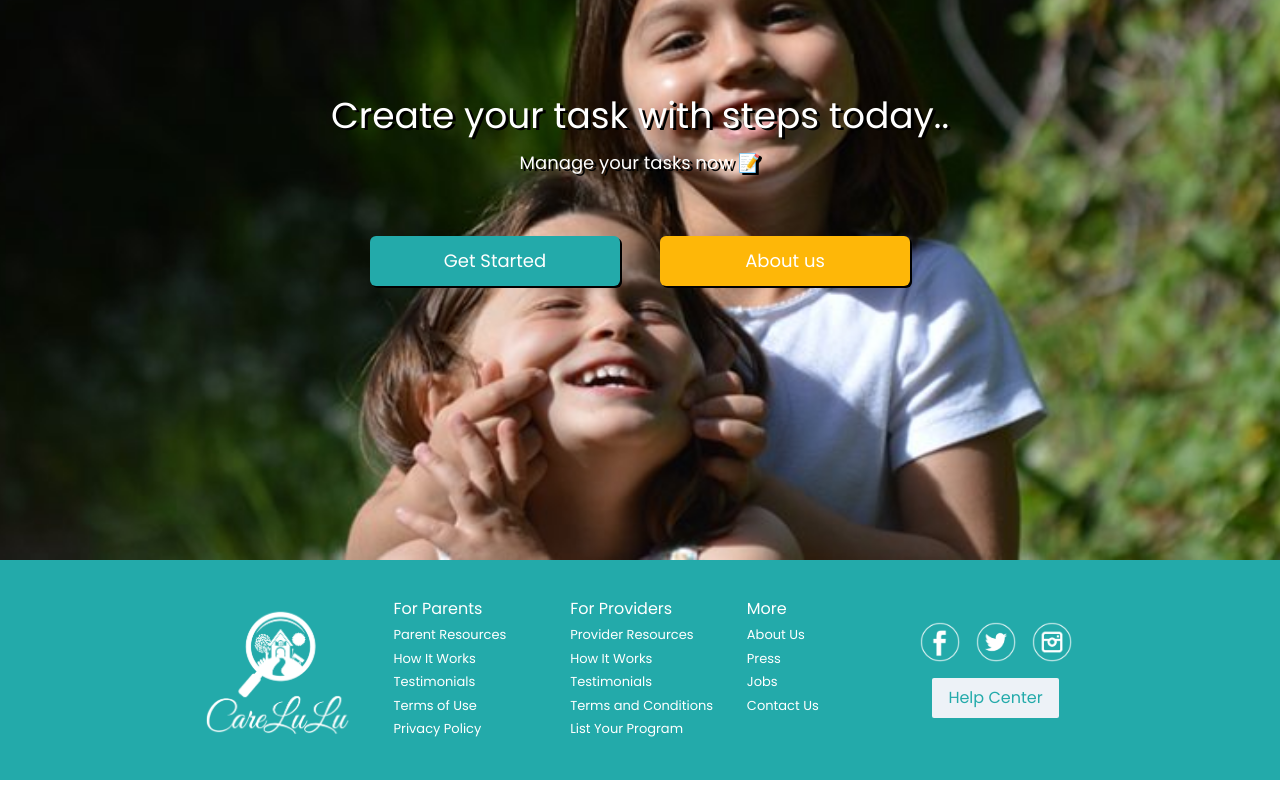
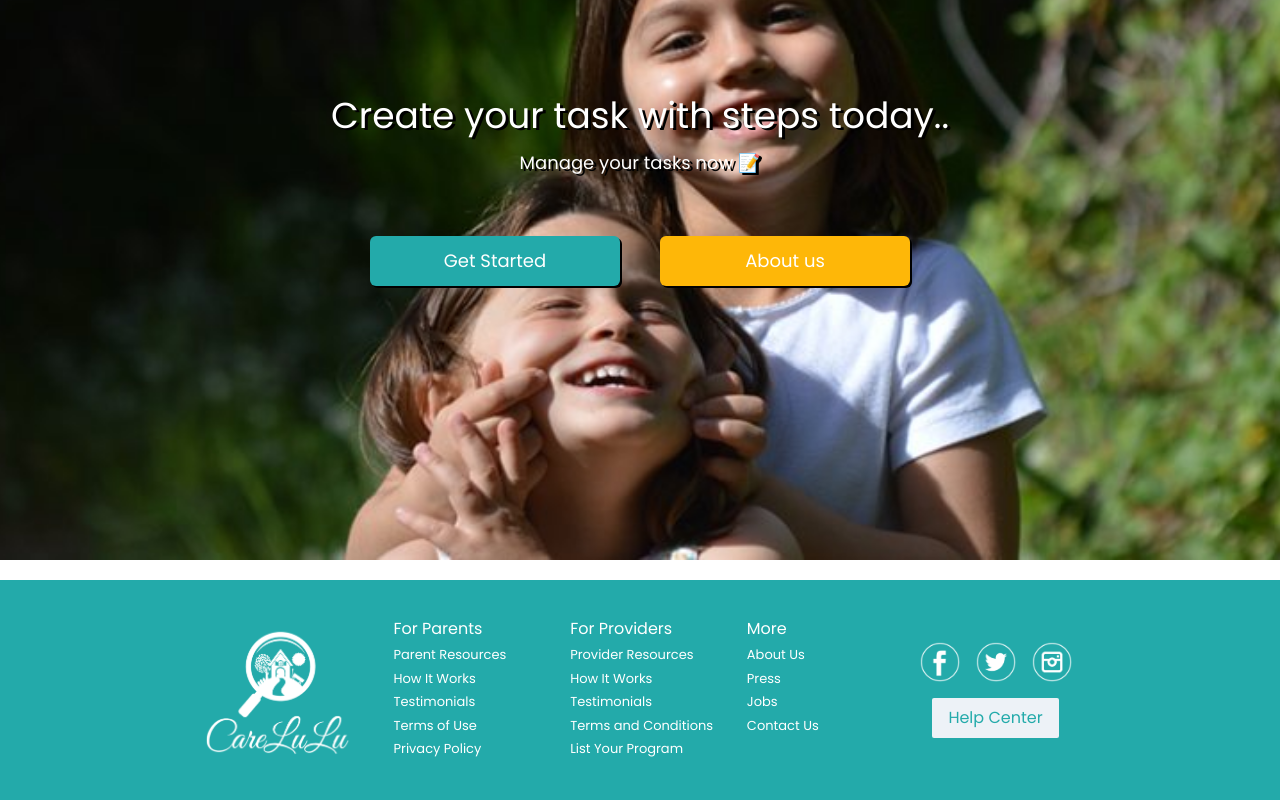
Before and after one commit to kyleowen12345/carelulu_frontend, a React (Create React App) app: page / in a window 1280 px wide. Shown: the part 210-1010 px from the top of the page. Built offline with nearby package versions, Linux system fonts and the light colour scheme; no server answers.

Commit message:
task delete cache fix

```diff
--- a/src/component/TaskDelete.jsx
+++ b/src/component/TaskDelete.jsx
@@ -34,7 +34,7 @@ const TaskDelete = ({taskId}) => {
         query:MYTASKS,
         variables:{
         curPage:1,
-        perPage:5,
+        perPage:4,
         fieldOrder:"createdAt",
         sort:"DESC"
     },
--- a/src/component/footer/index.jsx
+++ b/src/component/footer/index.jsx
@@ -18,6 +18,7 @@ const Footer = () => {
       as="footer"
       py={5}
       bottom={0}
+      mt={5}
     >
       <Box
        h={["90%","90%","90%","90%","145px"]}
```
